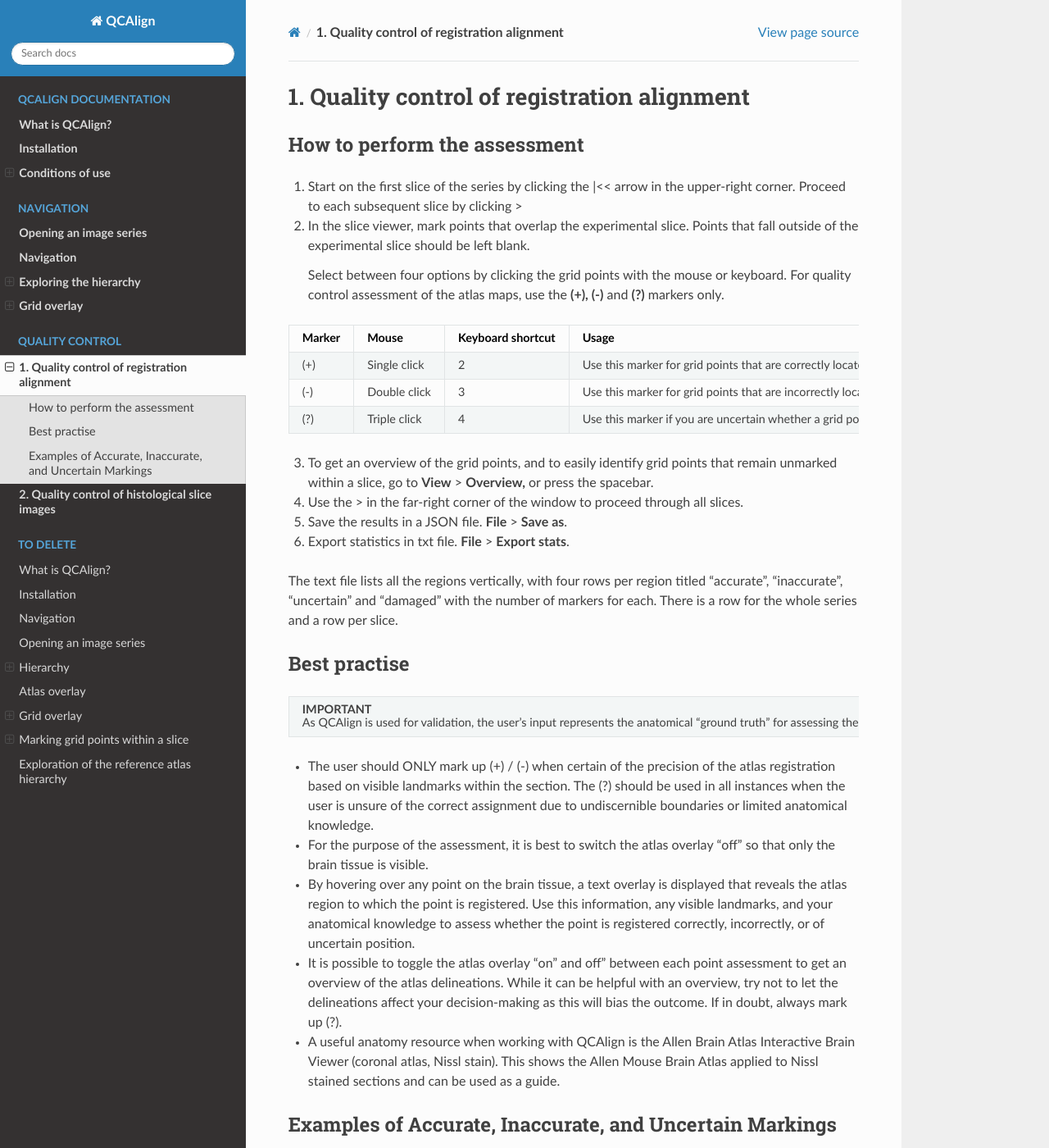
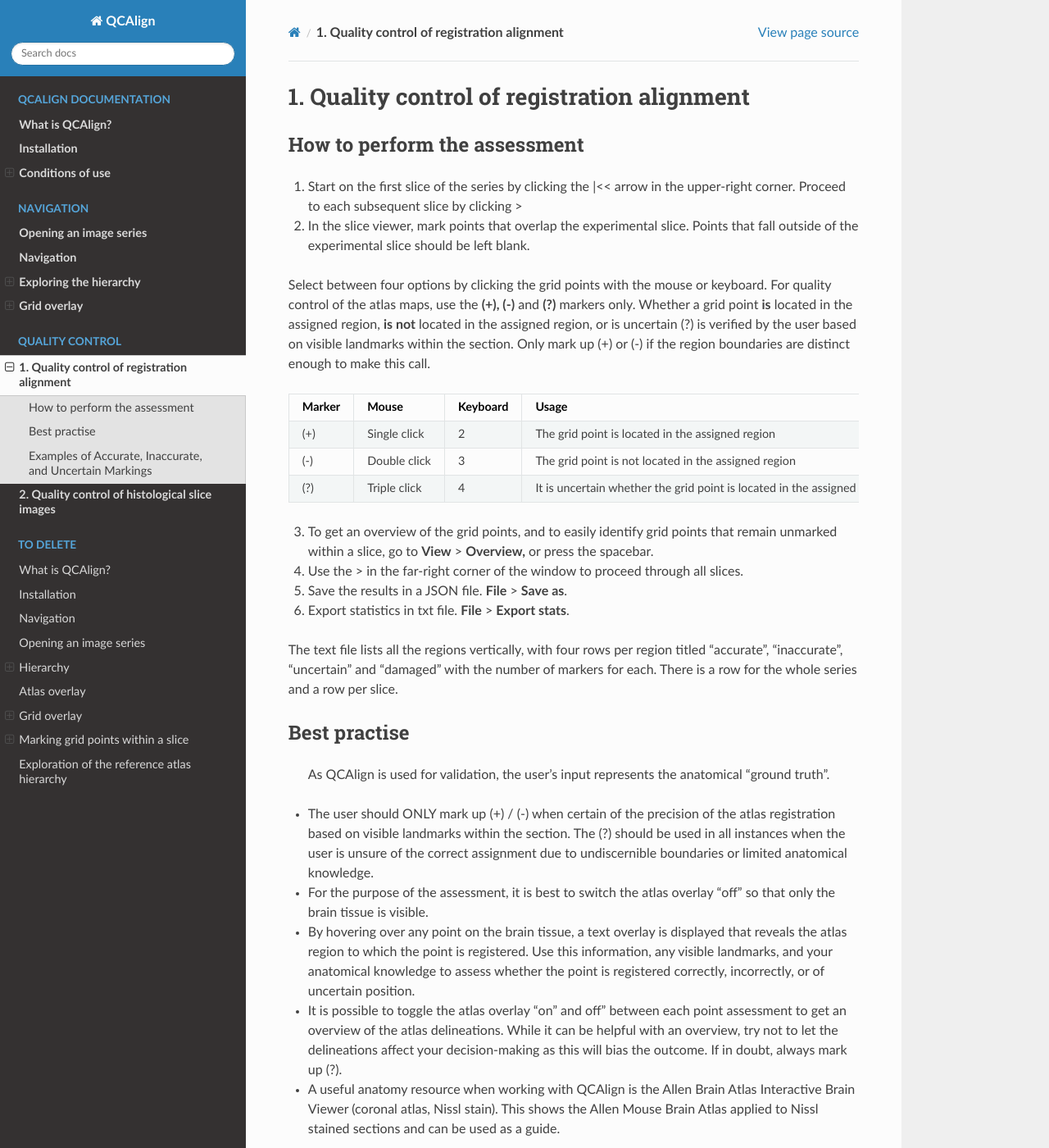
Before and after one commit to Neural-Systems-at-UIO/QCAlign, a Sphinx documentation site: the page built from docs/QCatlasmaps.rst, in a window 1280 px wide and 1400 px high. Shown: the whole window at 82% size. Built offline with Sphinx 7.4.7 and the Read the Docs theme 2.0.0, drawn with Linux system fonts in a browser that asks for light colours; pages that are not in the unit, such as notebooks, are missing from menus.

Commit message:
Update QCatlasmaps.rst

```diff
--- a/docs/QCatlasmaps.rst
+++ b/docs/QCatlasmaps.rst
@@ -8,66 +8,27 @@
 
 2. In the slice viewer, mark points that overlap the experimental slice. Points that fall outside of the experimental slice should be left blank.
 
-   Select between four options by clicking the grid points with the mouse or keyboard. For quality control assessment of
-   the atlas maps, use the **(+), (-)** and **(?)** markers only.
-
+Select between four options by clicking the grid points with the mouse or keyboard. For quality control of the atlas maps, use the **(+), (-)** and **(?)** markers only. Whether a grid point **is** located in the assigned region, **is not** located in the assigned region, or is uncertain (?) is verified by the user  based on visible landmarks within the section. Only mark up (+) or (-) if the region boundaries are distinct enough to make this call.
 
 +------------+--------------+-------------------+-------------------+
-| **Marker** | **Mouse**    | **Keyboard        | **Usage**         |
-|            |              | shortcut**        |                   |
+| **Marker** | **Mouse**    | **Keyboard**      | **Usage**         |
+|            |              |                   |                   |
 +============+==============+===================+===================+
-| (+)        | Single click | 2                 | Use this marker   |
-|            |              |                   | for grid points   |
-|            |              |                   | that are          |
-|            |              |                   | correctly located |
+| (+)        | Single click | 2                 | The grid point    |
+|            |              |                   | is located in the |
+|            |              |                   | assigned region   |
++------------+--------------+-------------------+-------------------+
+| (-)        | Double click | 3                 | The grid point    |
+|            |              |                   | is not located    |
 |            |              |                   | in the assigned   |
-|            |              |                   | region: this is   |
-|            |              |                   | verified by the   |
-|            |              |                   | user based on     |
-|            |              |                   | landmarks. The    |
-|            |              |                   | regions           |
-|            |              |                   | boundaries are    |
-|            |              |                   | distinct enough   |
-|            |              |                   | to make this      |
-|            |              |                   | call.             |
+|            |              |                   | region            |
 +------------+--------------+-------------------+-------------------+
-| (-)        | Double click | 3                 | Use this marker   |
-|            |              |                   | for grid points   |
-|            |              |                   | that are          |
-|            |              |                   | incorrectly       |
-|            |              |                   | located in the    |
-|            |              |                   | assigned region:  |
-|            |              |                   | this is verified  |
-|            |              |                   | by the user based |
-|            |              |                   | on landmarks. The |
-|            |              |                   | region boundaries |
-|            |              |                   | are distinct      |
-|            |              |                   | enough to make    |
-|            |              |                   | this call.        |
+| (?)        | Triple click | 4                 | It is uncertain   |
+|            |              |                   | whether the grid  |
+|            |              |                   | point is located  |
+|            |              |                   | in the assigned   |
+|            |              |                   | region            |
 +------------+--------------+-------------------+-------------------+
-| (?)        | Triple click | 4                 | Use this marker   |
-|            |              |                   | if you are        |
-|            |              |                   | uncertain whether |
-|            |              |                   | a grid point is   |
-|            |              |                   | located in the    |
-|            |              |                   | assigned region:  |
-|            |              |                   | the region        |
-|            |              |                   | boundaries are    |
-|            |              |                   | not distinct      |
-|            |              |                   | enough to make    |
-|            |              |                   | this call. This   |
-|            |              |                   | does not mean     |
-|            |              |                   | that the          |
-|            |              |                   | registration is   |
-|            |              |                   | incorrect: only   |
-|            |              |                   | that the          |
-|            |              |                   | verification is   |
-|            |              |                   | not possible      |
-|            |              |                   | based on the      |
-|            |              |                   | available imaging |
-|            |              |                   | data.             |
-+------------+--------------+-------------------+-------------------+
-
 
 3. To get an overview of the grid points, and to easily identify grid points that remain unmarked within a slice, go to **View** > **Overview,** or press the spacebar.
 
@@ -84,13 +45,7 @@
 Best practise
 ---------------
 
-+----------------------------------------------------------------------+
-| **IMPORTANT**                                                        |
-|                                                                      |
-| As QCAlign is used for validation, the user’s input represents the   |
-| anatomical “ground truth” for assessing the quality of the reference |
-| atlas registration to the sections.                                  |
-+----------------------------------------------------------------------+
+ As QCAlign is used for validation, the user’s input represents the anatomical “ground truth”.
 
 - The user should ONLY mark up (+) / (-) when certain of the precision of the atlas registration based on visible landmarks within the section. The (?) should be used in all instances when the user is unsure of the correct assignment due to undiscernible boundaries or limited anatomical knowledge.
 - For the purpose of the assessment, it is best to switch the atlas overlay “off” so that only the brain tissue is visible.
```
